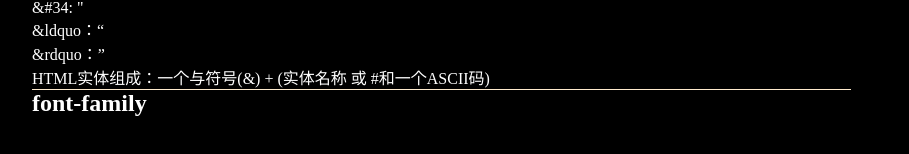
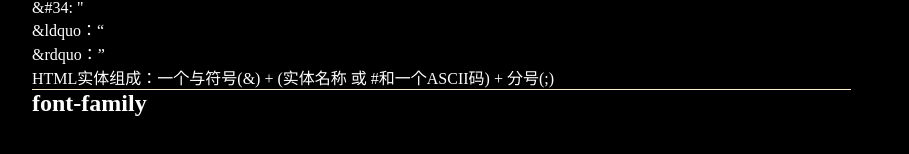
Before and after one commit to linround/me, a Next.js app: page /posts/css/text in a window 1280 px wide. Shown: the part 280-434 px from the top of the page, without its empty margins (96-1005 px from the left). Built offline with nearby package versions, Linux system fonts and the light colour scheme.

Commit message:
stage: post-text

```diff
--- a/app/posts/css/text/fontFamily.tsx
+++ b/app/posts/css/text/fontFamily.tsx
@@ -26,7 +26,7 @@ export function FontFamily(){
         <p>&#34: &#34;</p>
         <p>&ldquo：&ldquo;</p>
         <p>&rdquo：&rdquo;</p>
-        <p>HTML实体组成：一个与符号(&) + (实体名称 或 #和一个ASCII码)</p>
+        <p>HTML实体组成：一个与符号(&) + (实体名称 或 #和一个ASCII码) + 分号(;)</p>
       </article>
       <div className={commonStyle.hr} />
     </>
```
